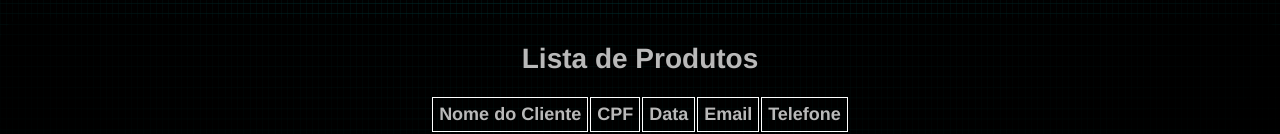
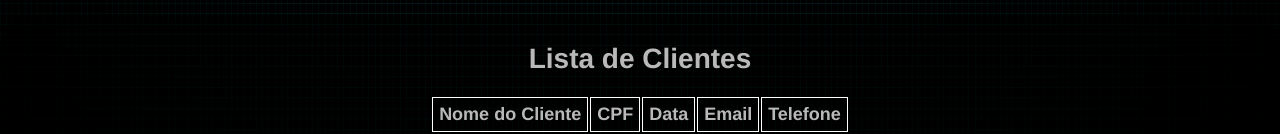
Before and after one commit to ademirrafaelmg/Gama_Backend, a plain HTML site: page clientes.html in a window 1280 px wide. Shown: the part 819-953 px from the top of the page. Drawn offline with Linux system fonts and the light colour scheme; a web font is replaced by a local one.

Commit message:
text correction

```diff
--- a/clientes.html
+++ b/clientes.html
@@ -44,7 +44,7 @@
 
 	<section class="section-container background-section-three">
 		<div class="table-container">
-		<div class="form-title"><p>Lista de Produtos</p></div>
+		<div class="form-title"><p>Lista de Clientes</p></div>
 		<div>
 			<table class="item-table" id="content-table">
 				<th>Nome do Cliente</th>
```
